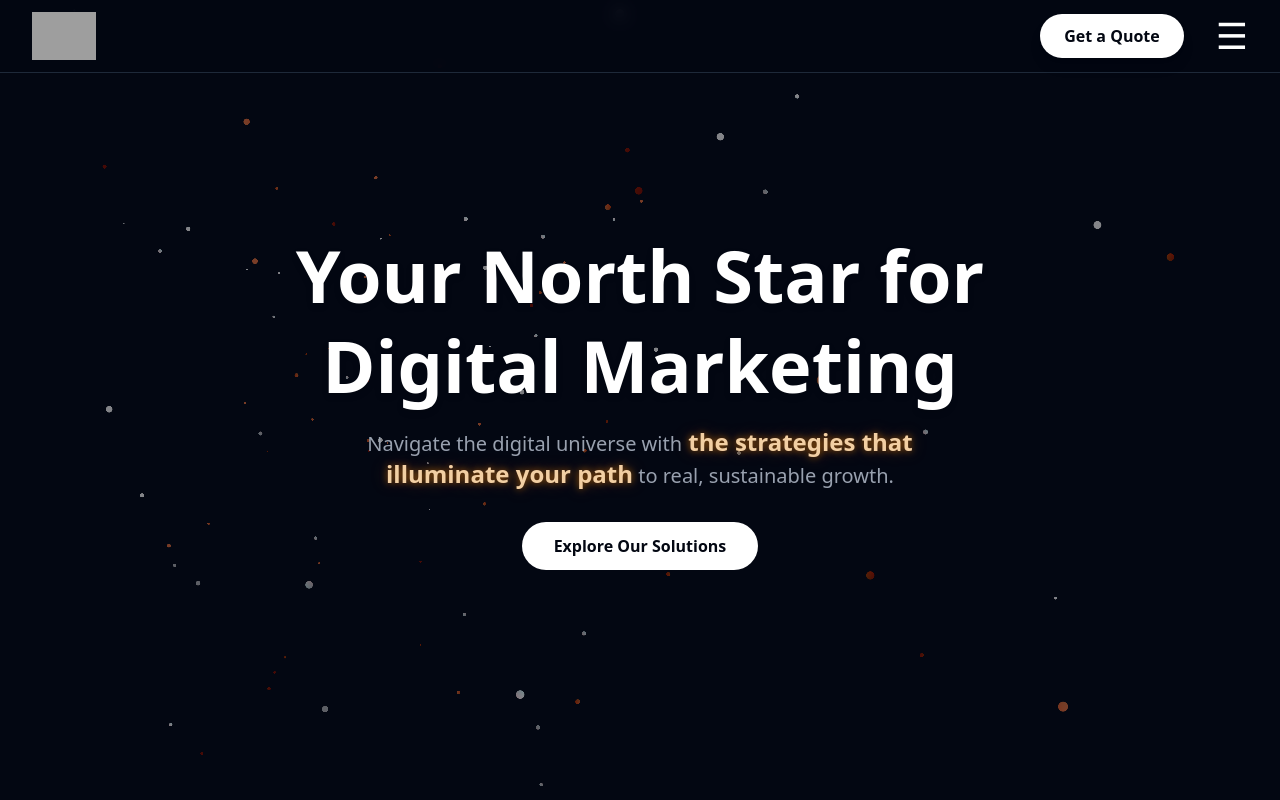
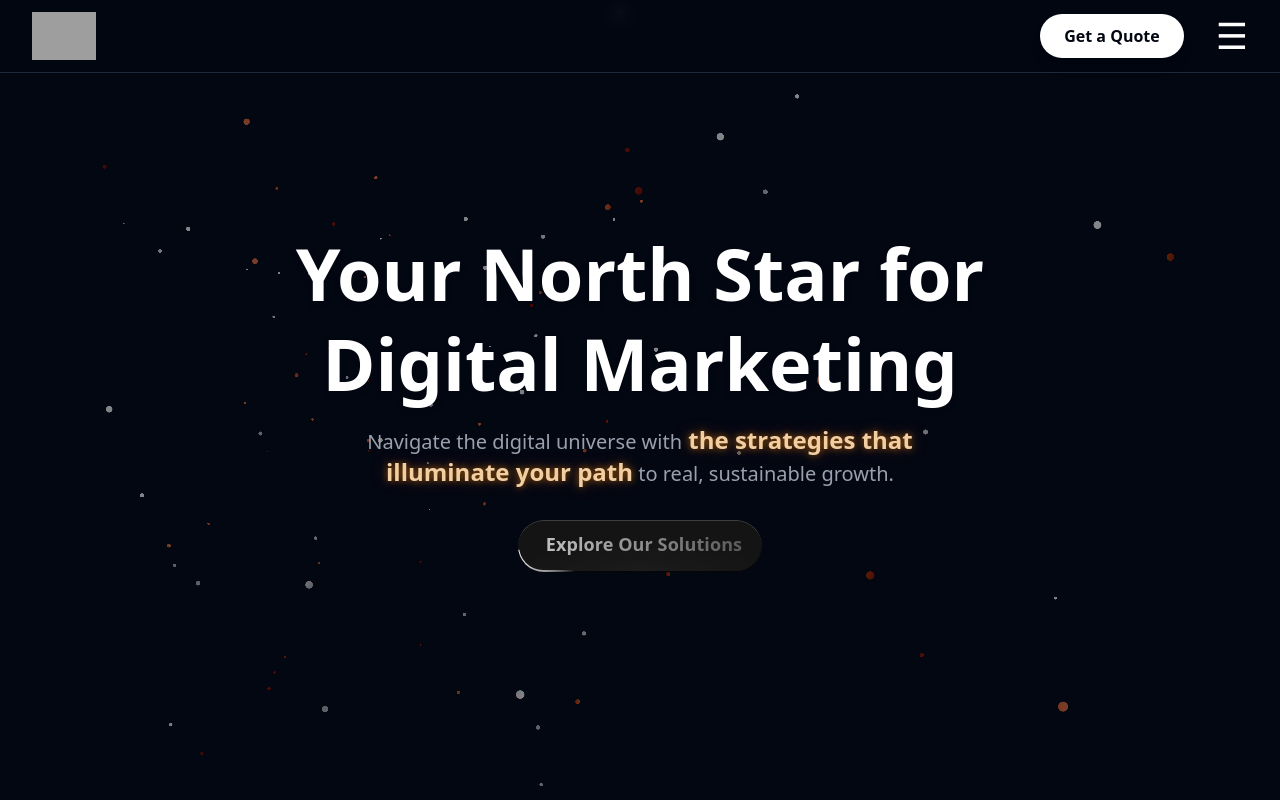
Before and after one commit to Anirudh2244/zorshour, a React (Vite) app: page / in a window 1280 px wide. Shown: the top 800 px of the page. Built offline with nearby package versions, Linux system fonts and the light colour scheme; grey boxes are pictures that could not be loaded.

Commit message:
shimmer border

```diff
--- a/src/App.jsx
+++ b/src/App.jsx
@@ -11,6 +11,7 @@ import HorizontalScroll from "./HorizontalScroll"
 import { appendErrors } from "react-hook-form"
 import AboutUsSection from "./AboutUsSection"
 import HeroSection from "./HeroSection"
+import ShimmerBorder from "./ShimmerBorder";
 
 
 // Alternative with image sources
@@ -31,14 +32,23 @@ function App() {
    <AboutUsSection />
 
 
-        <Col>
+        {/* <Col>
         <AboutUs />
 
-        </Col>
+        </Col> */}
+       <div className="flex flex-col gap-4 items-center justify-center min-h-screen bg-red">
 
-        <Col center={true} className={"mt-15"}>
 
-<p>Trusted By:</p>
+      {/* Tailwind controlled size */}
+      <ShimmerBorder shimmerStyle="container" className="w-60 h-14 rounded-xl">
+        <span className="text text-lg">Responsive Button</span>
+      </ShimmerBorder>
+    </div>
+
+
+        <Col center={true} className={"mt-10"}>
+
+{/* <p>Trusted By:</p> */}
    <LogoLoop
      logos={imageLogos}
      speed={50}
--- a/src/HeroSection.jsx
+++ b/src/HeroSection.jsx
@@ -1,6 +1,7 @@
 import React from 'react'
 import Col from './Col'
 import Particles from './Particles'
+import ShimmerBorder from './ShimmerBorder'
 
 function HeroSection() {
   return (
@@ -19,7 +20,7 @@ function HeroSection() {
           disableRotation={false}
         />
       </div>
-
+{/* center content */}
       <Col className="relative z-10 w-full h-full justify-center items-center text-center px-4">
         <div className="max-w-4xl mx-auto pointer-events-auto">
           <h1 className="text-4xl sm:text-5xl md:text-6xl lg:text-7xl font-extrabold leading-tight mb-4
@@ -30,11 +31,11 @@ function HeroSection() {
             Navigate the digital universe with
             <span className="text-orange-400 font-bold animate-subtle-pulse-glow text-xl md:text-2xl"> the strategies that illuminate your path</span> to real, sustainable growth.
           </p>
+
           <div className="mt-8">
-          <button className="bg-white text-gray-950 font-semibold py-3 px-8 rounded-full shadow-lg.
-                             hover:bg-orange-400 hover:text-white transition-all duration-300 transform hover:scale-105">
-            Explore Our Solutions
-          </button>
+            <ShimmerBorder shimmerStyle="container" className="px-8 py-3 rounded-full">
+              <span className="text font-semibold text-lg">Explore Our Solutions</span>
+            </ShimmerBorder>
           </div>
         </div>
       </Col>
--- /dev/null
+++ b/src/ShimmerBorder.jsx
@@ -0,0 +1,49 @@
+import React, { useState } from "react";
+import './index.css';
+
+const ShimmerBorder = ({
+  children,
+  shimmerStyle = "flip",
+  showTrick = false,
+  className = "",
+}) => {
+  const [active, setActive] = useState(false);
+
+  const shimmerBorderClasses = [
+    "shimmer-border",
+    shimmerStyle === "container" && "shimmer-border--is-container",
+    shimmerStyle === "flip" && "shimmer-border--is-flip",
+    shimmerStyle === "lazy" && "shimmer-border--is-lazy",
+    shimmerStyle === "in-n-out" && "shimmer-border--is-in-n-out",
+    showTrick && "shimmer-border--show-trick",
+    className,
+  ]
+    .filter(Boolean)
+    .join(" ");
+
+  const handleMouseEnter = (e) => {
+    setActive(true);
+    e.currentTarget.style.setProperty("--shimmer-color", "rgb(251, 146, 60)");
+  };
+
+  const handleMouseLeave = (e) => {
+    setActive(false);
+    e.currentTarget.style.setProperty("--shimmer-color", "");
+  };
+
+  return (
+    <button
+      className={shimmerBorderClasses}
+      onMouseEnter={handleMouseEnter}
+      onMouseLeave={handleMouseLeave}
+    >
+      <span className="spark__container">
+        <span className="spark"></span>
+      </span>
+      <span className="backdrop"></span>
+      {children}
+    </button>
+  );
+};
+
+export default ShimmerBorder;
--- a/src/index.css
+++ b/src/index.css
@@ -65,3 +65,260 @@
 .animate-subtle-pulse-glow {
   animation: subtle-pulse-glow 3s infinite ease-in-out;
 }
+
+
+
+*,
+*:after,
+*:before {
+  box-sizing: border-box;
+}
+:root {
+  --transition: 0.25s;
+  --spark: s;
+  --speed: 4s;
+  --shimmer-color: white;
+}
+
+.shimmer-border {
+  --cut: 0.1em;
+  --active: 0;
+  --bg:
+    radial-gradient(
+      40% 50% at center 100%,
+      hsl(270 0% 30% / 0.05),
+      transparent
+    ),
+    radial-gradient(
+      60% 80% at center 120%,
+      hsl(260 0% 40% / 0.08),
+      transparent
+    ),
+    hsl(260 0% 8%);
+  background: var(--bg);
+
+  /* sizing  */
+  display: inline-grid;
+  place-items: center;
+  min-height: 40px;
+  min-width: 100px;
+  padding: 0.75em 1.5em;
+  font-size: inherit;
+  font-weight: 500;
+
+  border: 0;
+  border-radius: 9999px;
+  white-space: nowrap;
+  cursor: pointer;
+
+  position: relative;
+  overflow: hidden;
+  box-shadow:
+    0 0.05em 0 0 hsl(260 0% 30%) inset,
+    0 -0.05em 0 0 hsl(260 0% 0%) inset;
+  transition: box-shadow var(--transition), scale var(--transition), background var(--transition);
+  scale: calc(1 + (var(--active) * 0.1));
+}
+
+.shimmer-border:active {
+  scale: 1;
+}
+
+.spark {
+  position: absolute;
+  inset: 0;
+  border-radius: inherit;
+  rotate: 0deg;
+  overflow: hidden;
+  mask: linear-gradient(var(--shimmer-color), transparent 50%);
+  animation: flip calc(var(--spark) * 2) infinite steps(2, end);
+}
+
+.shimmer-border--show-trick .spark {
+  overflow: visible;
+  mask: none;
+}
+
+.shimmer-border--show-trick {
+  overflow: visible;
+}
+
+.shimmer-border--show-trick .backdrop {
+  opacity: 0.5;
+}
+
+@keyframes flip {
+  to {
+    rotate: 360deg;
+  }
+}
+
+.spark:before {
+  content: "";
+  position: absolute;
+  width: 200%;
+  aspect-ratio: 1;
+  inset: 0 auto auto 50%;
+  z-index: -1;
+  translate: -50% -15%;
+  transform: rotate(-90deg);
+  opacity: 1;
+  background: conic-gradient(
+    from 0deg,
+    transparent 0 340deg,
+    var(--shimmer-color) 360deg
+  );
+  transition: opacity var(--transition);
+  animation: rotate var(--spark) linear infinite both;
+}
+
+.spark:after {
+  content: "";
+  position: absolute;
+  inset: var(--cut);
+  border-radius: inherit;
+}
+
+.backdrop {
+  position: absolute;
+  inset: var(--cut);
+  background: var(--bg);
+  border-radius: inherit;
+  transition: background var(--transition) opacity var(--transition);
+}
+
+@keyframes rotate {
+  to {
+    transform: rotate(90deg);
+  }
+}
+
+.shimmer-border:is(:hover, :focus-visible) {
+  --active: 1;
+  --bg:
+    radial-gradient(
+      40% 50% at center 100%,
+      hsl(25 80% 50% / 0.1),
+      transparent
+    ),
+    radial-gradient(
+      60% 80% at center 120%,
+      hsl(25 80% 50% / 0.2),
+      transparent
+    ),
+    hsl(260 0% 8%);
+}
+
+.text {
+  translate: 2% -6%;
+  letter-spacing: 0.01ch;
+  background: linear-gradient(90deg, hsl(0 0% calc((var(--active) * 100%) + 75%)), hsl(0 0% calc((var(--active) * 100%) + 35%)));
+  -webkit-background-clip: text;
+  color: transparent;
+  transition: background var(--transition);
+}
+
+
+/* Container Style */
+.shimmer-border.shimmer-border--is-container .spark__container,
+.shimmer-border.shimmer-border--is-in-n-out .spark__container {
+  position: absolute;
+  inset: 0px;
+  container-type: size;
+  overflow: visible;
+}
+
+.shimmer-border.shimmer-border--is-container.shimmer-border--show-trick .spark {
+  background: hsl(10 80% 50% / 0.25);
+}
+
+.shimmer-border.shimmer-border--is-container .spark {
+  position: absolute;
+  left: 0;
+  top: 0;
+  height: 100cqh;
+  aspect-ratio: 1;
+  border-radius: 0;
+  overflow: visible;
+  mask: none;
+  animation: slide var(--speed) ease-in-out infinite alternate;
+}
+
+.shimmer-border.shimmer-border--is-container .spark:before {
+  --spread: 90deg;
+  inset: -100%;
+  background: conic-gradient(
+    from calc(270deg - (var(--spread) * 0.5)),
+    transparent 0,
+    var(--shimmer-color) var(--spread),
+    transparent var(--spread));
+  translate: 0 0;
+  transform: rotate(0deg);
+  width: auto;
+  animation: spin calc(var(--speed) * 2) infinite linear;
+}
+
+@keyframes spin {
+  0% { rotate: 0deg; }
+  15%, 35% { rotate: 90deg; }
+  65%, 85% { rotate: 270deg; }
+  100% { rotate: 360deg; }
+}
+
+@keyframes slide {
+  to { transform: translate(calc(100cqw - 100%), 0); }
+}
+
+/* Lazy Style */
+.shimmer-border.shimmer-border--is-lazy .spark {
+  width: 100%;
+  aspect-ratio: 1;
+  position: absolute;
+  top: 50%;
+  left: 50%;
+  translate: -50% -50%;
+  animation: none;
+  mask: none;
+}
+
+.shimmer-border.shimmer-border--is-lazy .spark:before {
+  width: 100%;
+  aspect-ratio: 1;
+  inset: 50% auto auto 50%;
+  position: absolute;
+  translate: -50% -50%;
+  animation: lazy 2s infinite linear;
+  background: conic-gradient(transparent, var(--shimmer-color) 60deg, transparent 61deg);
+}
+
+@keyframes lazy {
+  0% { transform: rotate(0deg); }
+  100% { transform: rotate(360deg); }
+}
+
+/* In-N-Out Style */
+.shimmer-border.shimmer-border--is-in-n-out .spark {
+  position: absolute;
+  right: 100%;
+  top: 50%;
+  translate: -200% -50%;
+  width: 200cqh;
+  aspect-ratio: 1;
+  border-radius: 0;
+  overflow: visible;
+  mask: none;
+  animation: slide-across 2s infinite linear;
+}
+.shimmer-border.shimmer-border--is-in-n-out .spark:before {
+  width: 500%;
+  aspect-ratio: 1;
+  top: 50%;
+  left: 50%;
+  translate: -50% -50%;
+  position: absolute;
+  background: linear-gradient(180deg, transparent, var(--shimmer-color) 25%, transparent 30%);
+}
+
+@keyframes slide-across {
+  to { translate: calc(100cqw + 100%) -50%; }
+}
```
Also changed, not shown: src/AboutUsSection.jsx (+26 -21 lines). Lines whose indentation alone changed are shown as unchanged.
